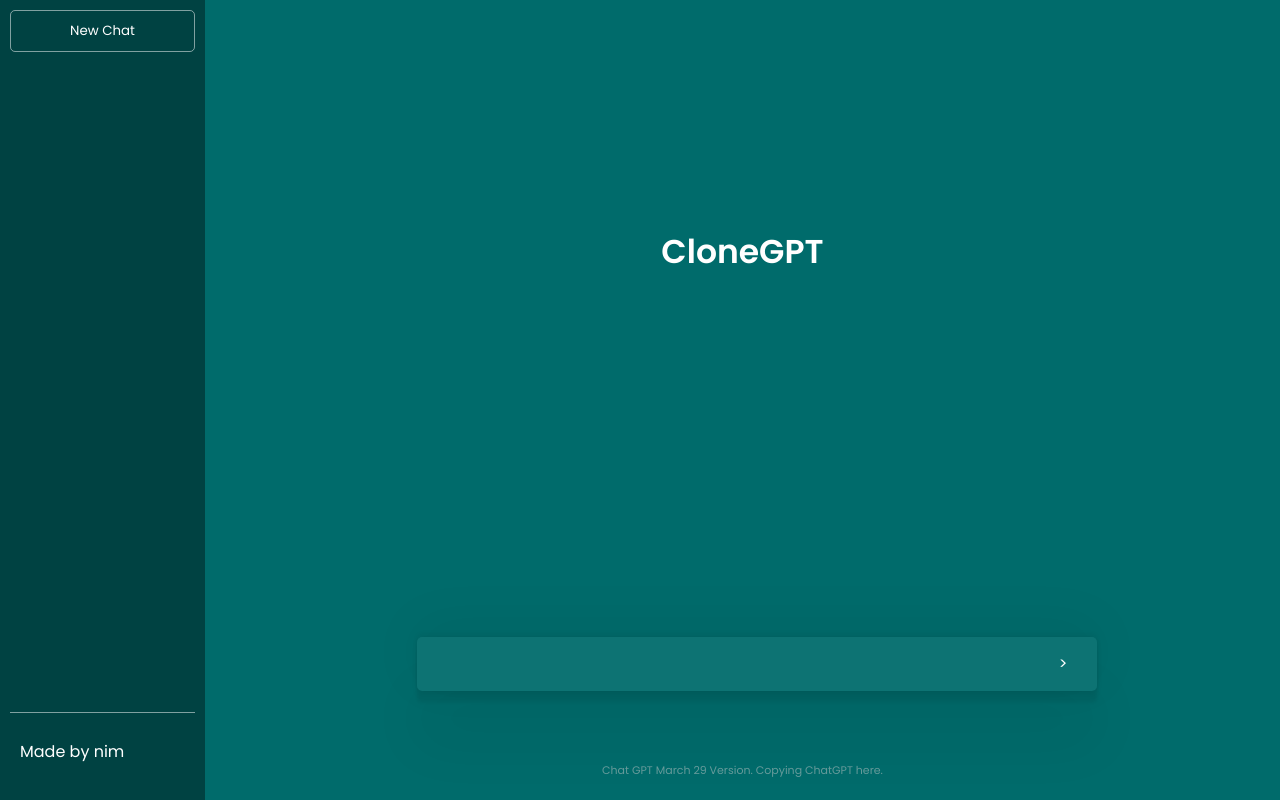
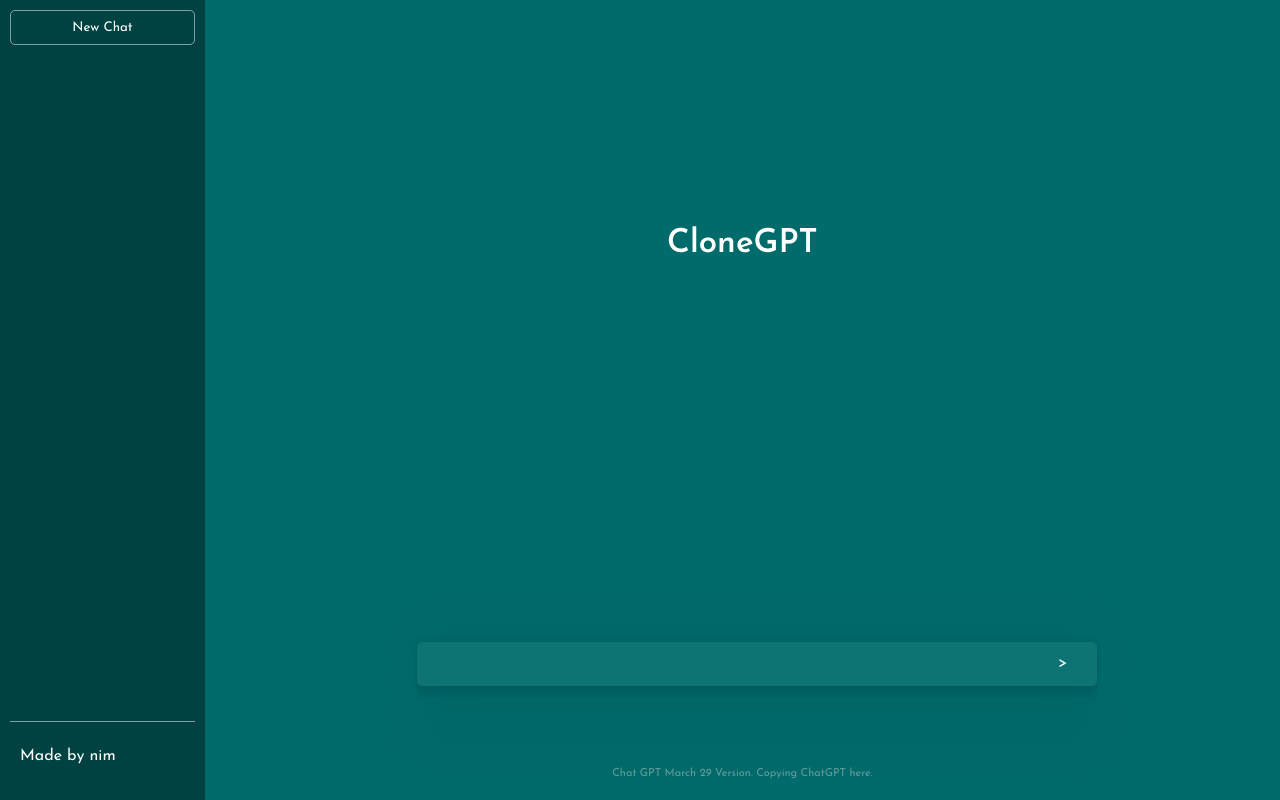
Before and after one commit to nimish-verma/chatgptclone, a plain HTML site: page index.html in a window 1280 px wide. Drawn offline with Linux system fonts and the light colour scheme.

Commit message:
Update styles.css

```diff
--- a/styles.css
+++ b/styles.css
@@ -1,8 +1,10 @@
-@import url('https://fonts.googleapis.com/css2?family=Poppins:ital,wght@0,100;0,200;0,300;0,400;0,500;0,600;0,700;0,800;0,900;1,100;1,200;1,300;1,400;1,500;1,600;1,700;1,800;1,900&display=swap');
+/* @import url('https://fonts.googleapis.com/css2?family=Poppins:ital,wght@0,100;0,200;0,300;0,400;0,500;0,600;0,700;0,800;0,900;1,100;1,200;1,300;1,400;1,500;1,600;1,700;1,800;1,900&display=swap'); */
+@import url('https://fonts.googleapis.com/css2?family=Josefin+Sans:ital,wght@0,100;0,200;0,300;0,400;0,500;0,600;0,700;1,100;1,200;1,300;1,400;1,500;1,600;1,700&family=Poppins:ital,wght@0,100;0,200;0,300;0,400;0,500;0,600;0,700;0,800;0,900;1,100;1,200;1,300;1,400;1,500;1,600;1,700;1,800;1,900&display=swap');
 
 *{
     color: #fff;
-    font-family: 'Poppins', sans-serif;
+/*     font-family: 'Poppins', sans-serif; */
+    font-family: 'Josefin Sans', sans-serif;
 }
 body{
     margin: 0;
```
